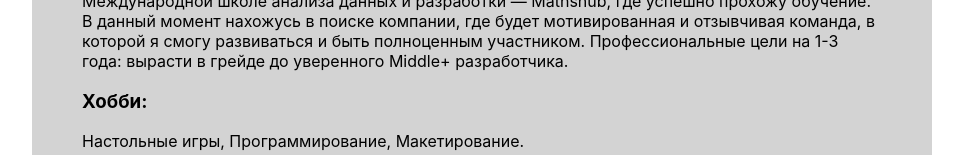
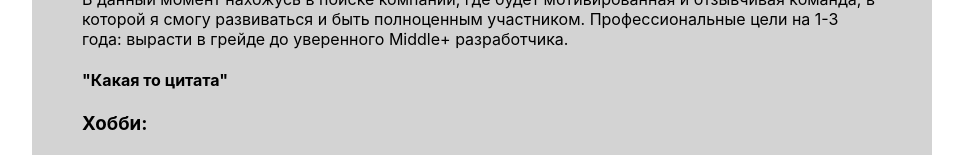
Before and after one commit to ArtyomUsov/artyom, a React (Create React App) app: page / in a window 1280 px wide. Shown: the part 551-706 px from the top of the page, without its empty margins (158-1121 px from the left). Built offline with nearby package versions, Linux system fonts and the light colour scheme.

Commit message:
feat: add citation

```diff
--- a/src/Components/ProfileCitation.tsx
+++ b/src/Components/ProfileCitation.tsx
@@ -1,10 +1,9 @@
 import React from "react";
 
 export default function ProfileCitation() {
-
-    return (
-        <>
-
-        </>
-    )
+  return (
+    <>
+      <h4>"Какая то цитата"</h4>
+    </>
+  );
 }
```
